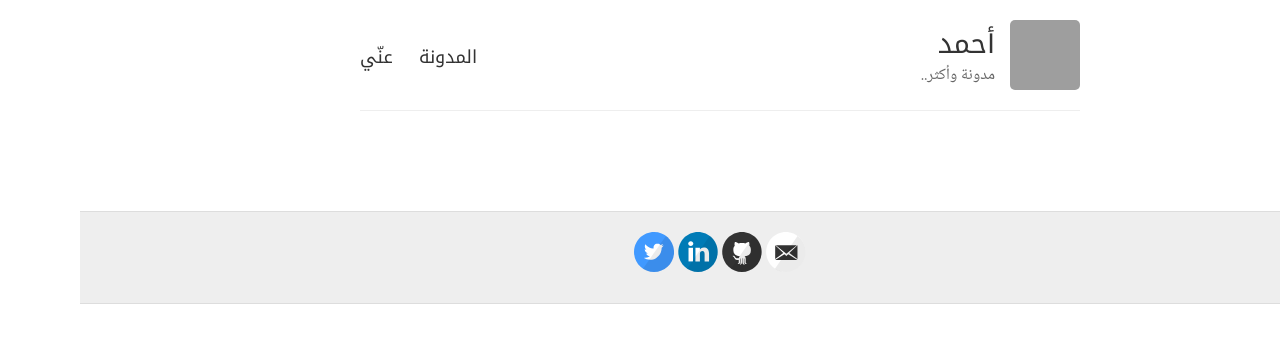
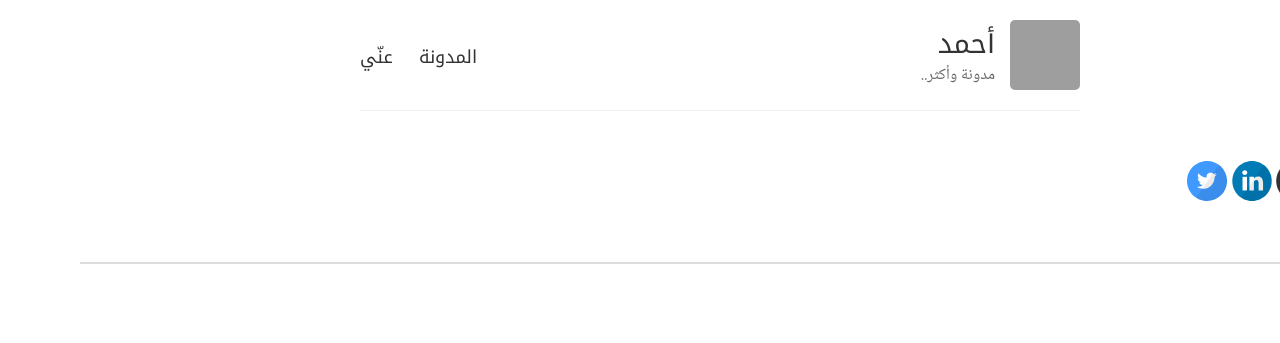
Before and after one commit to ahmadamoudi/ahmadamoudi.github.io, a Jekyll site: the page built from index.html, in a window 1280 px wide. Shown: the top 343 px of the page. Built offline with Jekyll 4.4.1, drawn with Linux system fonts in a browser that asks for light colours; grey boxes are pictures that could not be loaded.

Commit message:
Update index.html

```diff
--- a/_layouts/index.html
+++ b/_layouts/index.html
@@ -43,12 +43,16 @@
       {{ content }}
     </div>
 -->
-
+<div>
+  {% include svg-icons.html %}
+    </div>
     <div class="wrapper-footer">
       <div class="container">
+      <!--
         <footer class="footer">
           {% include svg-icons.html %}
         </footer>
+-->
       </div>
     </div>
 
```
